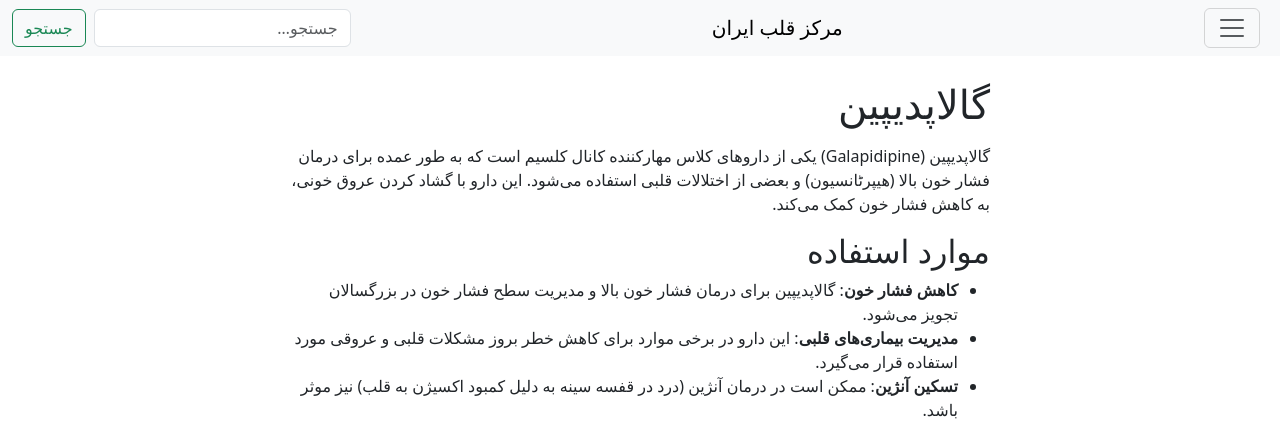
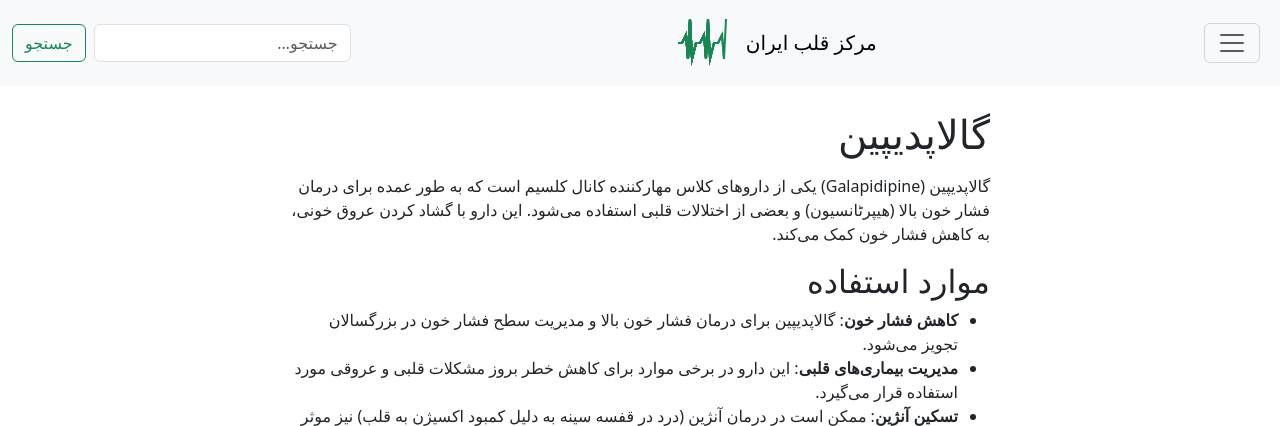
Before and after one commit to MehrdadMiri/heart, a Django app: a page that uses templates/base.html in a window 1280 px wide. Shown: the top 426 px of the page. Run offline with Django 5.2, Linux system fonts and the light colour scheme; data comes from the database, SQL or seed files in the repository; some libraries are stand-ins or nearby versions.

Commit message:
add logo

```diff
--- a/templates/base.html
+++ b/templates/base.html
@@ -29,9 +29,19 @@
   <script src="https://unpkg.com/htmx.org@1.9.10"></script>
   <!-- Bootstrap JS Bundle (for collapse, offcanvas, etc.) -->
   <script src="https://cdn.jsdelivr.net/npm/bootstrap@5.3.3/dist/js/bootstrap.bundle.min.js"></script>
+  <!-- Small ECG inside hollow heart icon -->
+  <style>
+    #ecg {
+      width: 60px;
+      height: 60px;
+      display: inline-block;
+      vertical-align: middle;
+    }
+  </style>
   {% block extra_head %}{% endblock %}
 </head>
 <body>
+
   <nav class="navbar navbar-light bg-light mb-4">
     <div class="container-fluid d-flex align-items-center">
       <!-- Hamburger menu toggle (replaces site name) -->
@@ -40,7 +50,10 @@
         <span class="navbar-toggler-icon"></span>
       </button>
       <!-- Center link to homepage -->
-      <a class="navbar-brand mx-auto" href="{% url 'post_list' %}">مرکز قلب ایران</a>
+      <a class="navbar-brand mx-auto d-flex align-items-center" href="{% url 'post_list' %}">
+        <span>مرکز قلب ایران</span>
+        <canvas id="ecg" class="ms-2" width="60" height="60"></canvas>
+      </a>
       <!-- Search form -->
       <form class="d-flex" method="get" action="{% url 'post_search' %}">
         <input class="form-control me-2" type="search"
@@ -82,5 +95,43 @@
   <div class="container">
     {% block content %}{% endblock %}
   </div>
+  <script>
+    document.addEventListener('DOMContentLoaded', function() {
+      var canvas = document.getElementById('ecg');
+      if (!canvas) return;
+      var ctx = canvas.getContext('2d');
+      var w = canvas.width, h = canvas.height;
+      var cY = h / 2;
+      var patternSingle = [[4,0],[4,-8],[2,16],[2,-24],[2,16],[4,0]];
+      var patternFull = patternSingle.concat(patternSingle, patternSingle);
+      // Use Bootstrap 'success' color for ECG
+      var style = getComputedStyle(document.documentElement);
+      var successColor = style.getPropertyValue('--bs-success').trim() || '#198754';
+
+      function animate() {
+        ctx.clearRect(0, 0, w, h);
+        ctx.strokeStyle = successColor;
+        ctx.lineWidth = 2;
+        ctx.beginPath();
+        var x = 0, y = cY;
+        ctx.moveTo(x, y);
+        var i = 0;
+        function step() {
+          if (i >= patternFull.length) {
+            animate();
+            return;
+          }
+          var s = patternFull[i++];
+          x += s[0]; y = cY + s[1];
+          ctx.lineTo(x, y);
+          ctx.stroke();
+          setTimeout(step, 200);
+        }
+        step();
+      }
+      animate();
+    });
+  </script>
+
 </body>
 </html>
```
